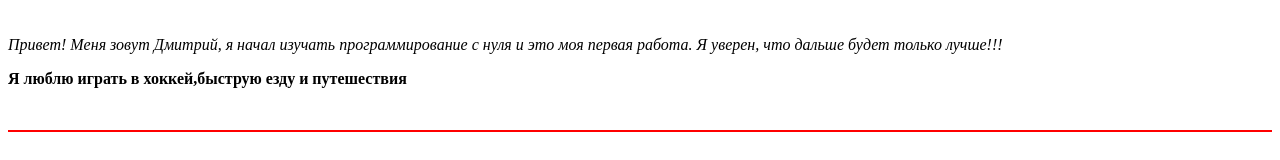
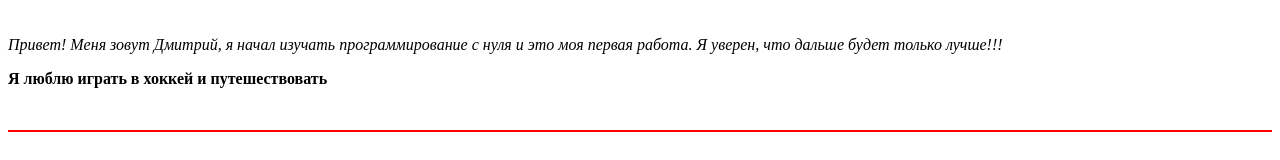
Before and after one commit to Dmitriy-Mamontov/1st, a plain HTML site: page index.html in a window 1280 px wide. Shown: the part 234-394 px from the top of the page. Drawn offline with Linux system fonts and the light colour scheme; files whose address does not match are found by name.

Commit message:
Update index.html

```diff
--- a/index.html
+++ b/index.html
@@ -16,7 +16,7 @@
 	<br>
 		<p> <em>Привет! Mеня зовут Дмитрий, я начал изучать программирование
 			с нуля и это моя первая работа. Я уверен, что дальше будет только лучше!!!  </em>  </p>
-		<p> <strong> Я люблю играть в хоккей,быструю езду и путешествия</strong> </p>
+		<p> <strong> Я люблю играть в хоккей и путешествовать </strong> </p>
 	<br>
 	<hr color="red">
 	<br>
```
